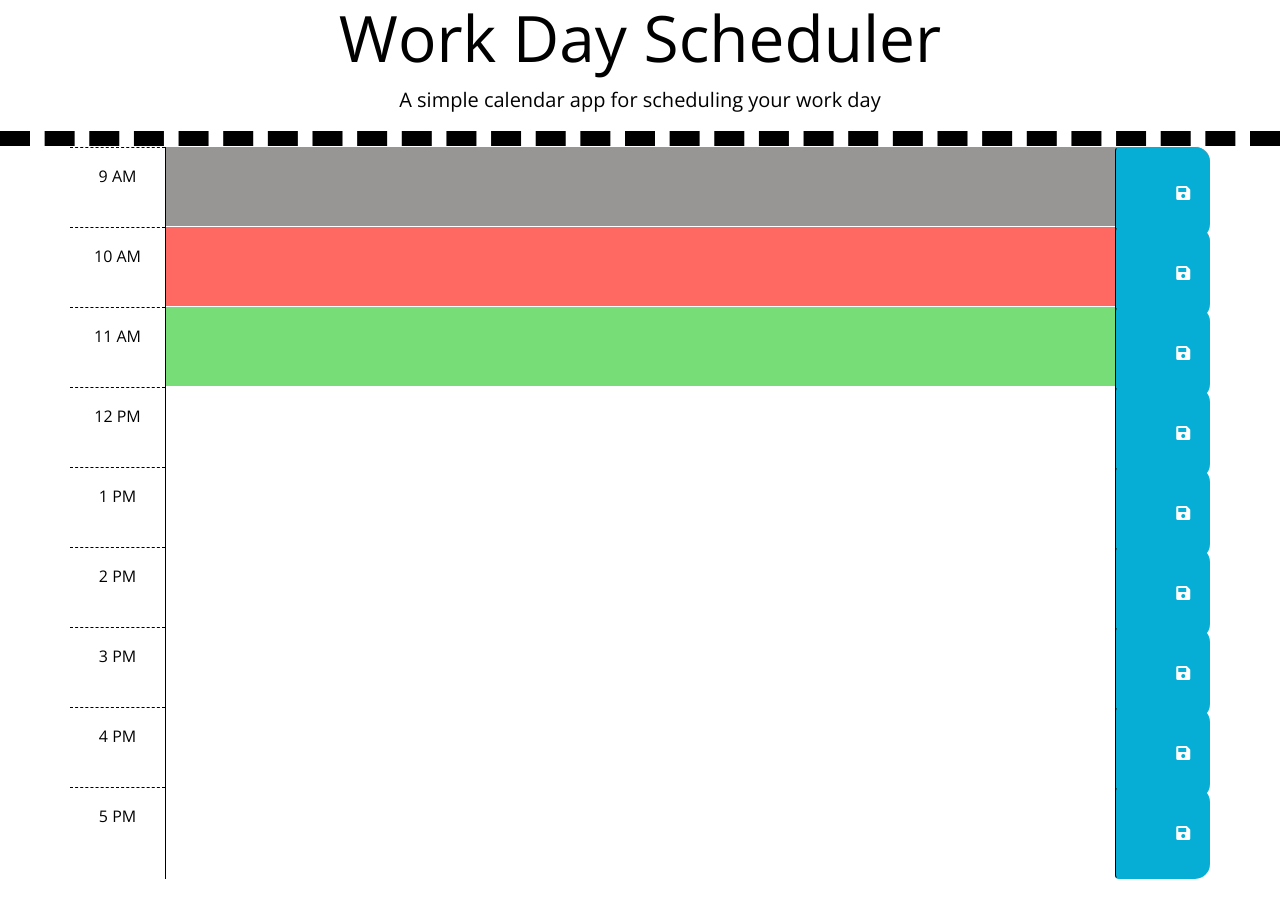
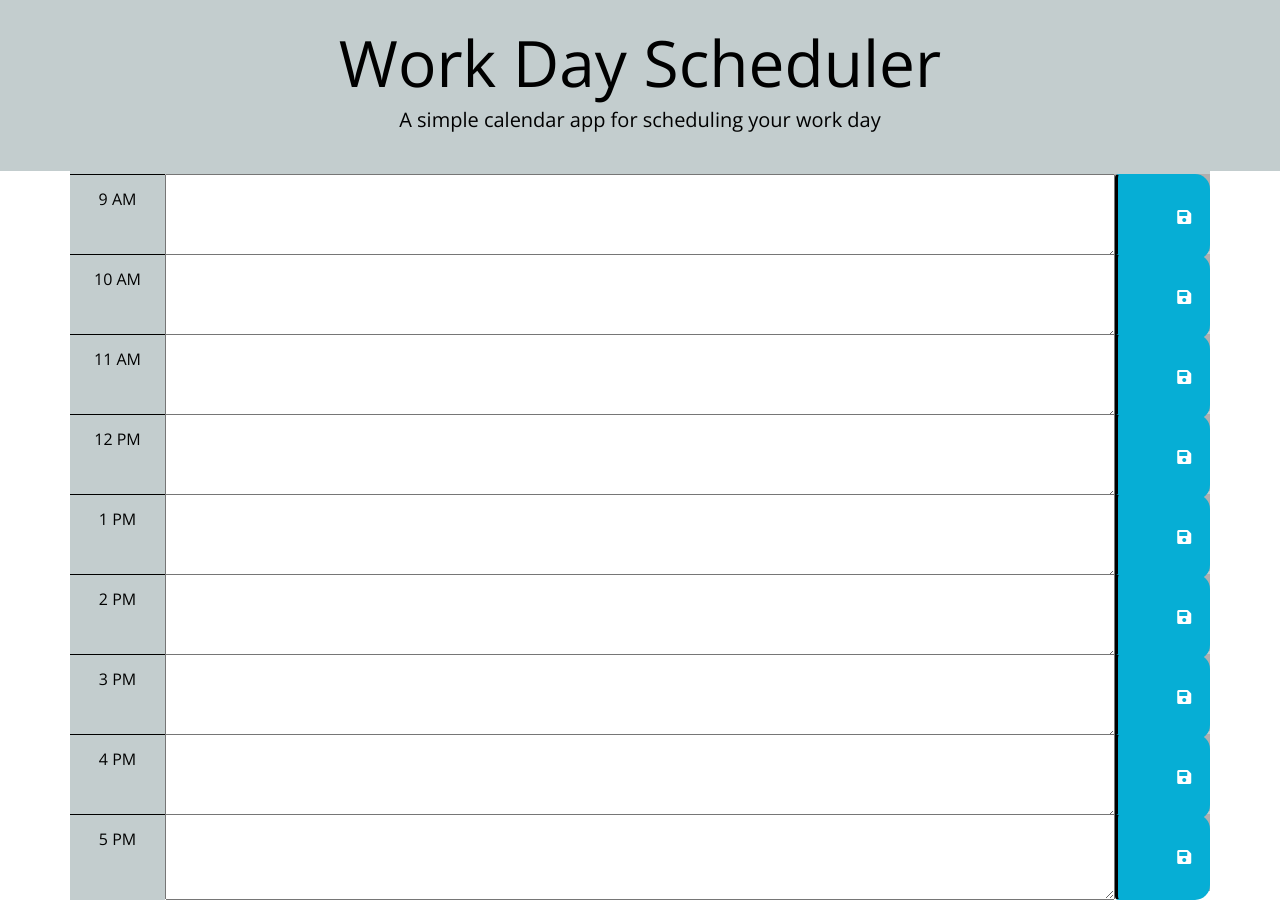
Before and after one commit to Agrig33/daily-planner, a plain HTML site: page index.html in a window 1280 px wide. Before the commit the page ends 879 px from the top, so only its background shows below. Drawn offline with nearby package versions, Linux system fonts and the light colour scheme.

Commit message:
revisions on html and js. changed up some colors on css

```diff
--- a/assets/css/style.css
+++ b/assets/css/style.css
@@ -1,24 +1,23 @@
 body {
   font-family: 'Open Sans', sans-serif;
   font-size: 16px;
-
+  line-height: 1;
 }
 
-textarea {
+.textarea {
   background: transparent;
-  border: none;
   resize: none;
   color: #000000;
-  border-left: 1px solid black;
-  padding: 10px;
+  border-left: 2px solid black;
+  padding: 15px;
 }
 
 .jumbo {
   color: #000000;
   text-align: center;
-  background-color: transparent;
-  border-bottom: 15px dashed black;
-  border-radius: 0;
+  background-color:rgb(195, 205, 206);
+  margin-bottom: 0px;
+  padding: 25px;
 }
 
 .description {
@@ -26,24 +25,23 @@ textarea {
 }
 
 .time-block {
-  border-radius: 15px;
   text-align: center;
 }
 
 .row {
-  border-top: 1px solid white;
+  border-top: solid rgb(195, 205, 206);
   height: 80px;
   white-space: pre-wrap;
 }
 
 .hour {
-  background-color: #ffffff;
+  background-color: rgb(195, 205, 206);
   color: #000000;
-  border-top: 1px dashed #000000;
+  border-top: 1px solid #000000;
 }
 
 .past {
-  background-color: #989595;
+  background-color: #b1afaf;
   color: white;
 }
 
@@ -58,7 +56,7 @@ textarea {
 }
 
 .saveBtn {
-  border-left: 1px solid black;
+  border-left: solid black;
   border-top-right-radius: 15px;
   border-bottom-right-radius: 15px;
   background-color: #06aed5;
--- a/assets/js/script.js
+++ b/assets/js/script.js
@@ -20,7 +20,7 @@ $('.time-block').each(function() {
 
 //check if time has passed from current hour
 if (blockHour < currentHour) {
-  $(this).addClass('past').removeClass('present future');
+  $(this).addClass('past');
 }
 else if (blockHour === currentHour) {
   $(this).removeClass('past');
--- a/index.html
+++ b/index.html
@@ -21,7 +21,7 @@
     <div class="container">
 
       <!-- Example of a past time block. The "past" class adds a gray background color. -->
-      <div id="hour-9" class="row time-block past">
+      <div id="hour-9" class="row time-block">
         <div class="col-2 col-md-1 hour text-center py-3">9 AM</div>
         <textarea class="col-8 col-md-10 description" rows="3"> </textarea>
         <button class="btn saveBtn col-2 col-md-1" aria-label="save">
@@ -30,7 +30,7 @@
       </div>
 
       <!-- Example of a a present time block. The "present" class adds a red background color. -->
-      <div id="hour-10" class="row time-block present">
+      <div id="hour-10" class="row time-block">
         <div class="col-2 col-md-1 hour text-center py-3">10 AM</div>
         <textarea class="col-8 col-md-10 description" rows="3"> </textarea>
         <button class="btn saveBtn col-2 col-md-1" aria-label="save">
@@ -39,7 +39,7 @@
       </div>
 
       <!-- Example of a future time block. The "future" class adds a green background color. -->
-      <div id="hour-11" class="row time-block future">
+      <div id="hour-11" class="row time-block">
         <div class="col-2 col-md-1 hour text-center py-3">11 AM</div>
         <textarea class="col-8 col-md-10 description" rows="3"> </textarea>
         <button class="btn saveBtn col-2 col-md-1" aria-label="save">
@@ -103,6 +103,6 @@
       crossorigin="anonymous"
     ></script>
 
-    <script src="script.js"></script>
+    <script src="./assets/js/script.js"></script>
   </body>
 </html>
```
